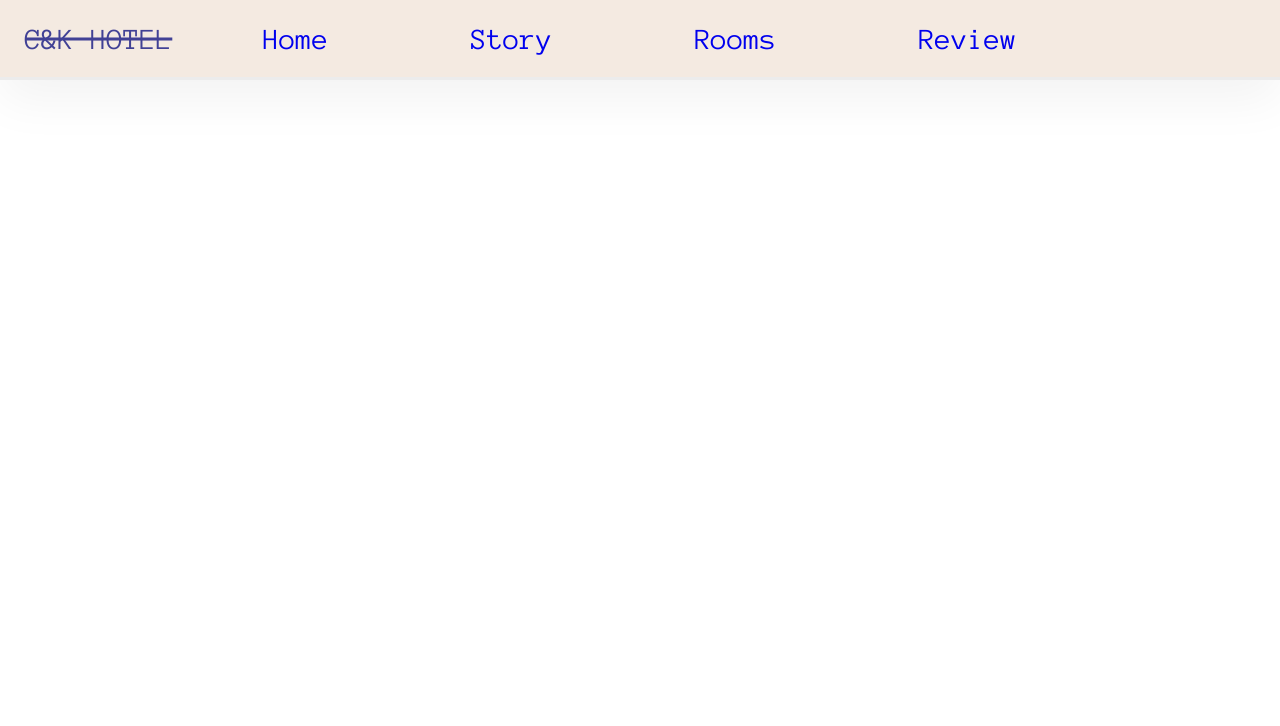
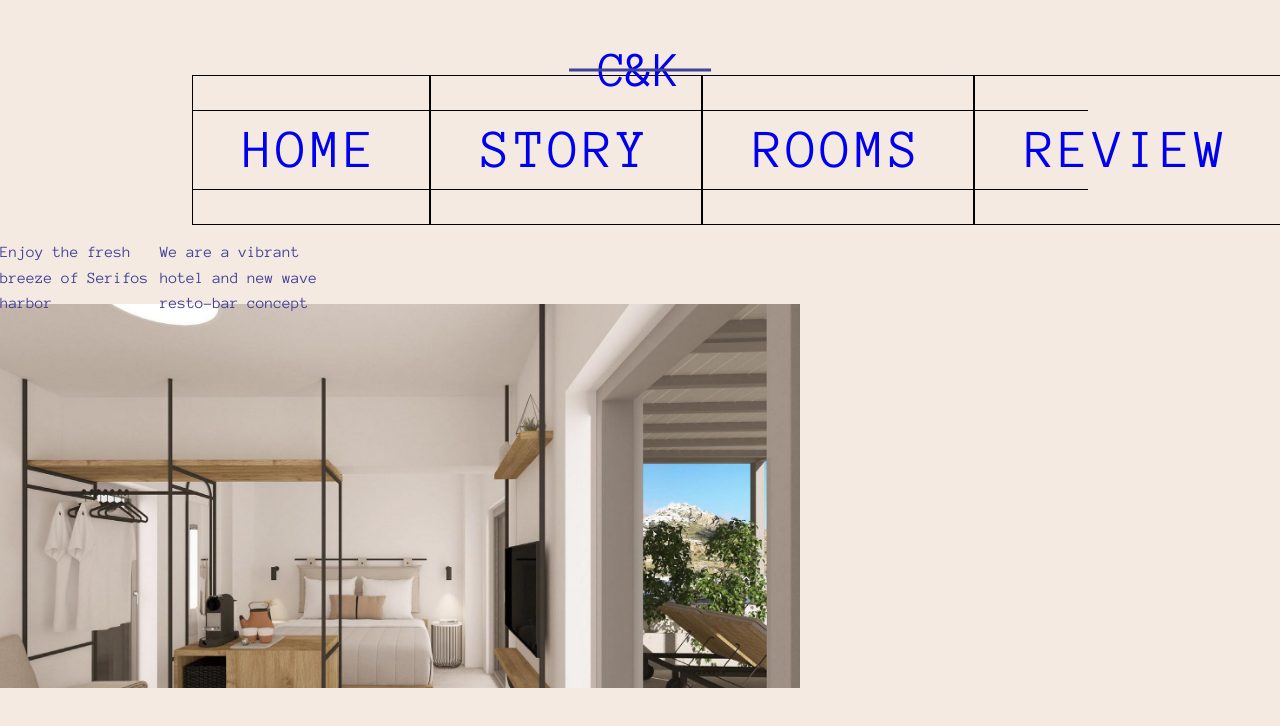
Before and after one commit to ChangKeunJi/ck_hotel, a website: page index.html in a window 1280 px wide. Drawn offline with Linux system fonts and the light colour scheme.

Commit message:
complete nav

```diff
--- a/index.html
+++ b/index.html
@@ -16,9 +16,10 @@
 <body>
     <!-- Nav Starts -->
     <nav class="nav">
-        <div class="nav__logo">C&K HOTEL</div>
+        <div class="nav__logo">
+            <a href="#">C&K</a>
+        </div>
         <ul class="nav__menus side-m">
-
             <li class="nav__menu">
                 <a href="#">Home</a>
             </li>
@@ -35,7 +36,11 @@
     </nav>
     <!-- Nav Ends -->
     <!-- Header Starts -->
-    <header class="header"></header>
+    <header class="header top-m">
+        <div class="header__img"></div>
+        <p class="header__content--1">Enjoy the fresh breeze of Serifos harbor</p>
+        <p class="header__content--2">We are a vibrant hotel and new wave resto-bar concept</p>
+    </header>
     <!-- Header Ends -->
     <!-- Story Starts -->
     <section class="story"></section>
--- a/sass/_base.scss
+++ b/sass/_base.scss
@@ -4,6 +4,12 @@
     --color-grey-light: rgb(236, 236, 236);
     --font-eng: 'Anonymous Pro', 'Open sans';
     --shadow-dark: 0 2rem 5rem rgba(0, 0, 0, .05);
+}
+
+@mixin centering {
+    display: flex;
+    justify-content: center;
+    align-items: center;
 }
 
 *,
@@ -20,12 +26,19 @@ html {
 }
 
 body {
-    font-family: 'Nanum Gothic';
+    font-family: var(--font-eng);
     font-weight: 400;
+    font-size: 1.6rem;
     line-height: 1.6;
+    color: var(--color-primary);
+    background-color: var(--color-secondary);
 }
 
 .side-m {
     margin: 0 auto;
     width: 70vw;
 }
+
+.top-m {
+    margin-top: 5rem;
+}
--- a/sass/_header.scss
+++ b/sass/_header.scss
@@ -0,0 +1,15 @@
+.header {
+    height: 100vh;
+    display: grid;
+    grid-template-columns: repeat(8, 1fr);
+    grid-template-rows: repeat(7, 5vw);
+    &__img {
+        background-image: url(../img/room-2.jpg);
+        background-size: 100%;
+        background-repeat: no-repeat;
+        display: block;
+        // object-fit: cover;
+        grid-column: 1 / 6;
+        grid-row: 2 / -1;
+    }
+}
--- a/sass/_navigation.scss
+++ b/sass/_navigation.scss
@@ -1,53 +1,15 @@
 .nav {
-            background-color: var(--color-secondary);
-            height: 10vh;
-            border-bottom: 3px solid var(--color-grey-light);
-            box-shadow: var(--shadow-dark);
-            font-family: var(--font-eng);
-            position: fixed;
-            width: 100%;
+    margin-top: 3rem;
+    height: 20vh;
+    &__logo {
+        height: 50%;
+        @include centering;
+        a:link,
+        a:visited {
+            font-size: 5rem;
+            text-decoration: none;
+            padding: 2rem 3rem;
             position: relative;
-            &__menus {
-                height: 100%;
-                display: flex;
-                justify-content: space-around;
-                align-items: center;
-                //     margin-left: 30rem;
-            }
-            &__menu {
-                list-style: none;
-                color: var(--color-primary);
-                padding: 1rem 2rem;
-                font-size: 3rem;
-                a:visited,
-                a:link {
-                    text-decoration: none;
-                    position: relative;
-                }
-                a::before {
-                    content: "";
-                    display: block;
-                    height: 3px;
-                    width: 0;
-                    background-color: var(--color-primary);
-                    position: absolute;
-                    top: 50%;
-                    left: 50%;
-                    transform: translate(-50%, -50%);
-                    transition: width .4s cubic-bezier(1, 0, 0, 1) .2s;
-                }
-                a:hover::before {
-                    width: 100%;
-                }
-            }
-            &__logo {
-                position: absolute;
-                font-family: var(--font-eng);
-                font-size: 3rem;
-                color: var(--color-primary);
-                top: 50%;
-                left: 2.5rem;
-                transform: translateY(-50%);
             &::before {
                 content: "";
                 display: block;
@@ -58,7 +20,36 @@
                 top: 50%;
                 left: 50%;
                 transform: translate(-50%, -50%);
-                    transition: width .4s cubic-bezier(1, 0, 0, 1) .2s;
             }
         }
     }
+    &__menus {
+        // visibility: hidden;
+        list-style: none;
+        height: 50%;
+        @include centering;
+        justify-content: space-around;
+        border-top: 1px solid black;
+        border-bottom: 1px solid black;
+    }
+    &__menu {
+        a:visited,
+        a:link {
+            display: inline-block;
+            text-decoration: none;
+            font-size: 5.5rem;
+            text-transform: uppercase;
+            letter-spacing: .4rem;
+            padding: 3rem 5rem;
+            border: 1px solid black;
+            background-image: linear-gradient(120deg, transparent 0%, transparent 50%, var(--color-primary) 50%);
+            background-size: 300%;
+            transition: all .3s ease-out;
+        }
+        a:hover,
+        a:active {
+            color: var(--color-secondary);
+            background-position: 100%;
+        }
+    }
+}
```
Also changed, not shown: css/style.css. Lines whose indentation alone changed are shown as unchanged.
